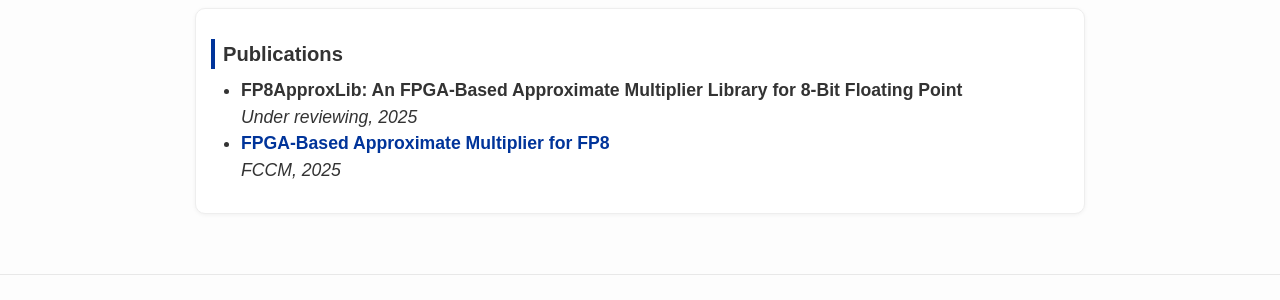
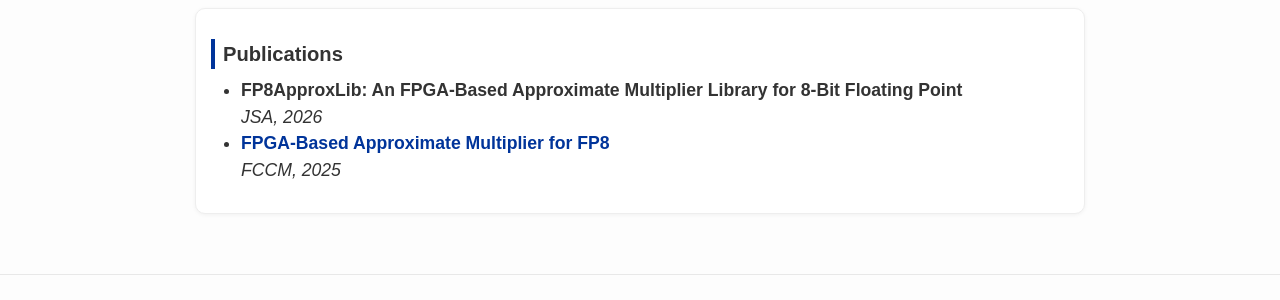
Before and after one commit to ruiqichen7/ruiqichen7.github.io, a Jekyll site: the page built from representative/FP8.md, in a window 1280 px wide and 900 px high, scrolled down 1548 px. Shown: the part 461-761 px from the top of the window. Built offline with Jekyll 4.4.1, drawn with Linux system fonts in a browser that asks for light colours.

Commit message:
update CV

```diff
--- a/representative/FP8.md
+++ b/representative/FP8.md
@@ -53,7 +53,7 @@ FP8ApproxLib.</em></p>
     <h4 class="project-sub-title">Publications</h4>
     <ul>
       <li><strong>FP8ApproxLib: An FPGA-Based Approximate Multiplier Library for
-8-Bit Floating Point</strong><br><em>Under reviewing, 2025</em></li>
+8-Bit Floating Point</strong><br><em>JSA, 2026</em></li>
       <li><strong><a href="https://ruiqichen7.github.io/representative/papers/FP8_FCCM.pdf" target="_blank">FPGA-Based Approximate Multiplier for FP8
 </a></strong><br><em>FCCM, 2025</em></li>
     </ul>
```
Also changed, not shown: 1 other file.
